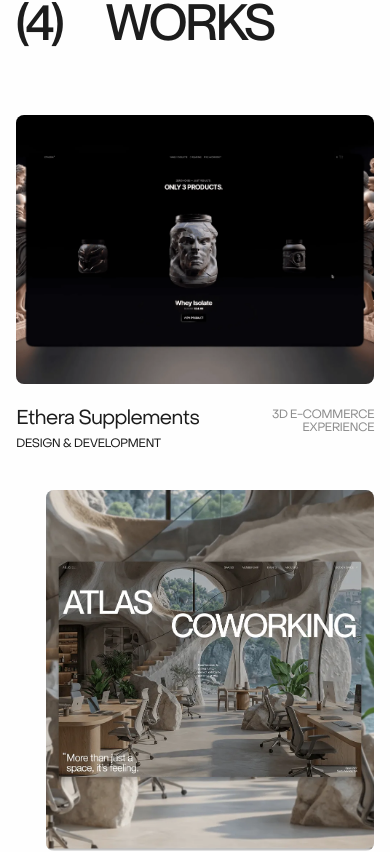
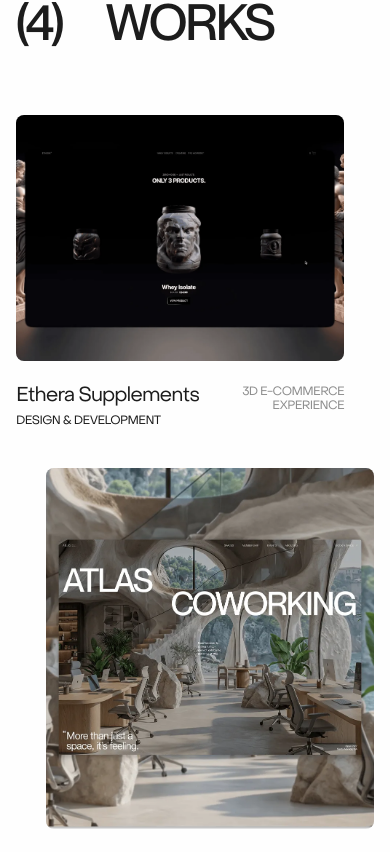
Before and after one commit to emreguendogdu/portfolio-v5, a Next.js app: page / in a window 390 px wide. Shown: the part 978-1830 px from the top of the page. Built offline with nearby package versions, Linux system fonts and the light colour scheme.

Commit message:
Responsive style updates

```diff
--- a/components/ProjectElement.tsx
+++ b/components/ProjectElement.tsx
@@ -85,8 +85,8 @@
   return (
     <article
       className={cn(
-        "relative flex flex-col gap-6 w-full col-span-full sm:col-span-6",
-        isOdd ? "col-start-2 col-span-11 sm:col-start-auto" : null
+        "relative flex flex-col gap-6 w-full col-span-11 sm:col-span-6",
+        isOdd ? "col-start-2 sm:col-start-auto" : null
       )}
     >
       {/* Image Wrapper */}
```
